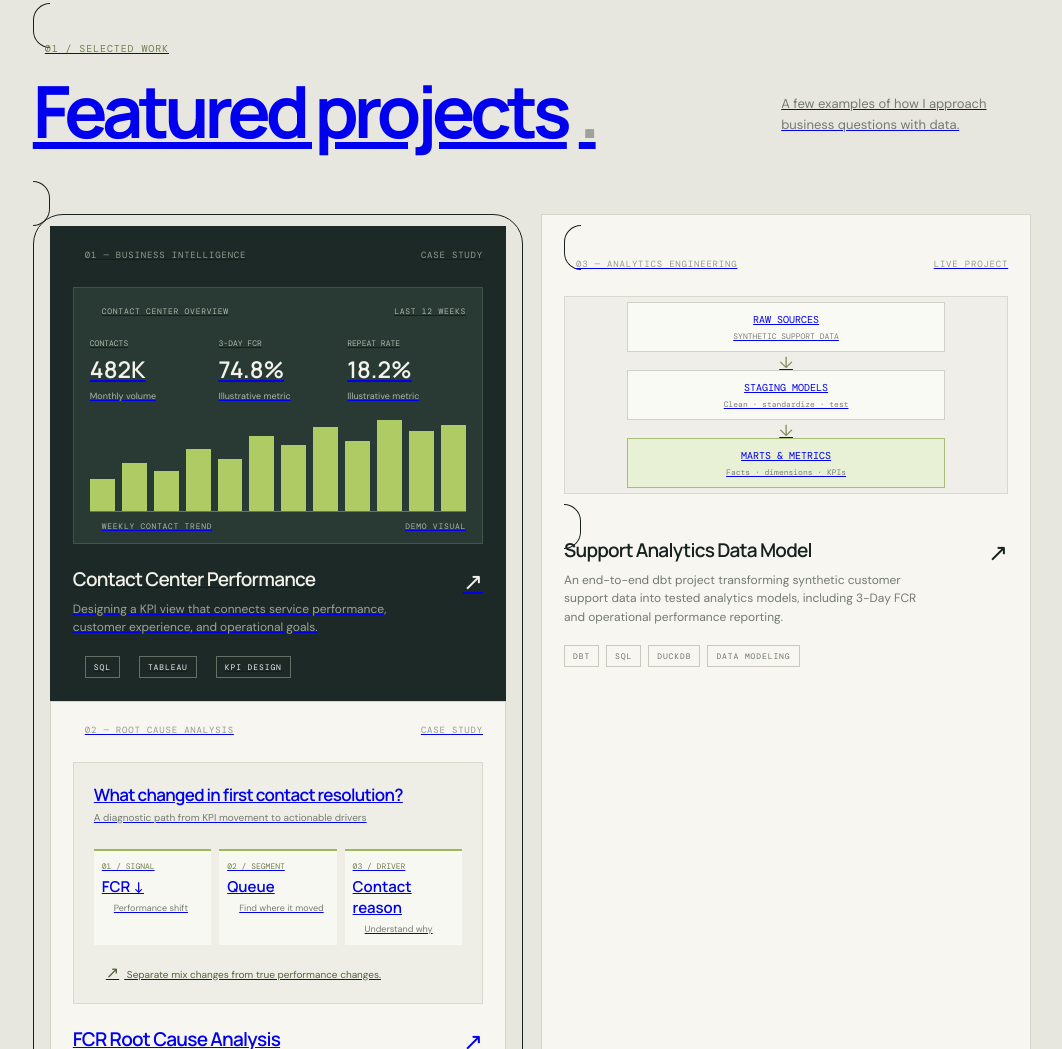
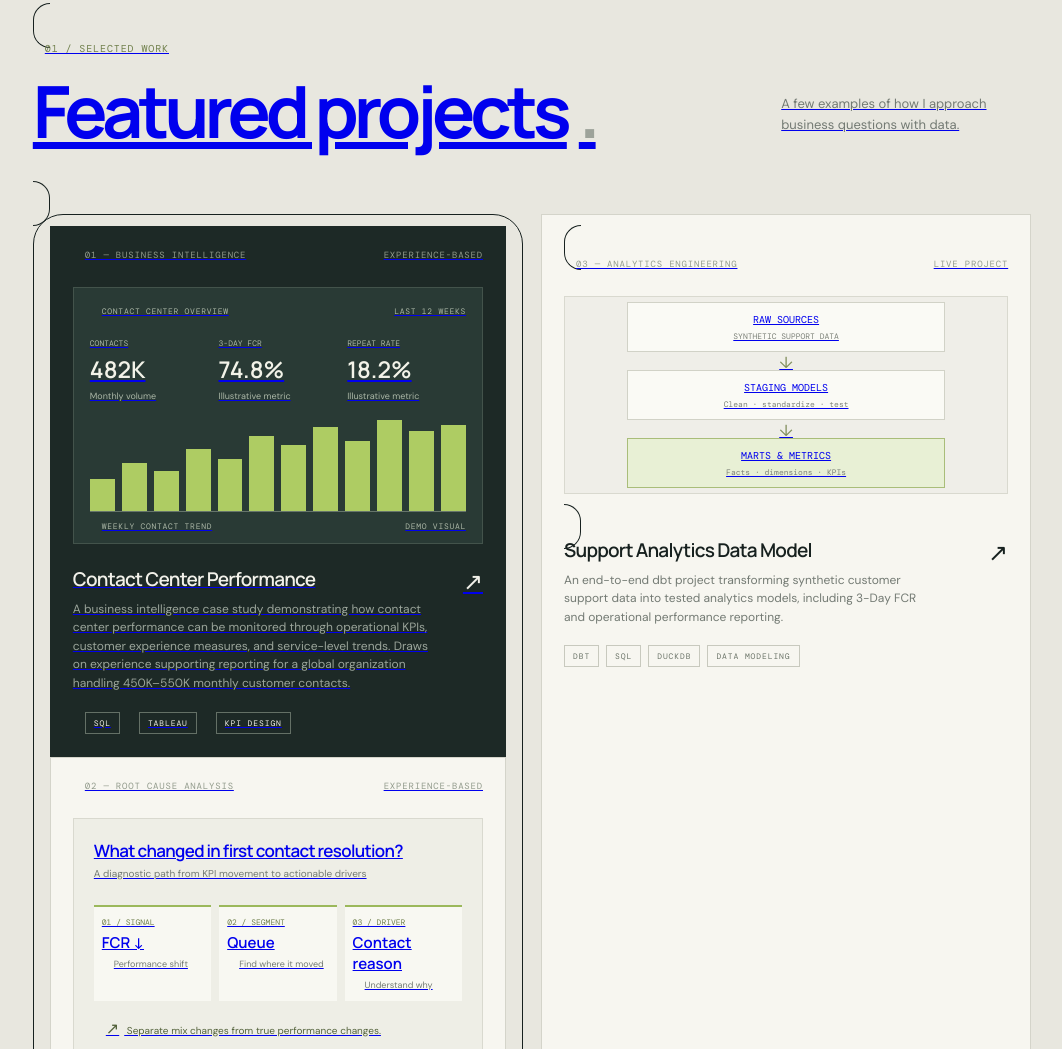
Before and after one commit to marctell/marctell.github.io, a plain HTML site: page index.html in a window 1280 px wide. Shown: the part 930-1979 px from the top of the page, without its empty margins (108-1170 px from the left). Drawn offline with nearby package versions, Linux system fonts and the light colour scheme.

Commit message:
Change project case studies to experience-based
Updated project descriptions to reflect experience-based insights.

```diff
--- a/index.html
+++ b/index.html
@@ -34,19 +34,27 @@
       <div class="section-heading"><div><span class="kicker">01 / SELECTED WORK</span><h2>Featured projects<span class="muted">.</span></h2></div><p>A few examples of how I approach business questions with data.</p></div>
       <div class="project-grid">
         <article class="project-card project-dark">
-          <div class="project-top"><span>01 — BUSINESS INTELLIGENCE</span><span>CASE STUDY</span></div>
+          <div class="project-top"><span>01 — BUSINESS INTELLIGENCE</span><span>EXPERIENCE-BASED</span></div>
           <div class="dashboard-mock">
             <div class="mock-head"><span>CONTACT CENTER OVERVIEW</span><span>LAST 12 WEEKS</span></div>
             <div class="mock-kpis"><div><small>CONTACTS</small><b>482K</b><i>Monthly volume</i></div><div><small>3-DAY FCR</small><b>74.8%</b><i>Illustrative metric</i></div><div><small>REPEAT RATE</small><b>18.2%</b><i>Illustrative metric</i></div></div>
             <div class="chart-bars"><i style="height:35%"></i><i style="height:52%"></i><i style="height:43%"></i><i style="height:68%"></i><i style="height:57%"></i><i style="height:82%"></i><i style="height:72%"></i><i style="height:92%"></i><i style="height:76%"></i><i style="height:100%"></i><i style="height:87%"></i><i style="height:94%"></i></div>
             <div class="mock-foot"><span>WEEKLY CONTACT TREND</span><span>DEMO VISUAL</span></div>
           </div>
-          <div class="project-info"><div><h3>Contact Center Performance</h3><p>Designing a KPI view that connects service performance, customer experience, and operational goals.</p></div><span class="project-arrow">↗</span></div>
+          <div class="project-info"><div><h3>Contact Center Performance</h3>
+            <p>
+  A business intelligence case study demonstrating how contact center
+  performance can be monitored through operational KPIs, customer
+  experience measures, and service-level trends. Draws on experience
+  supporting reporting for a global organization handling 450K–550K
+  monthly customer contacts.
+</p>
+         </div><span class="project-arrow">↗</span></div>
           <div class="tags"><span>SQL</span><span>TABLEAU</span><span>KPI DESIGN</span></div>
         </article>
 
         <article class="project-card project-light">
-          <div class="project-top"><span>02 — ROOT CAUSE ANALYSIS</span><span>CASE STUDY</span></div>
+          <div class="project-top"><span>02 — ROOT CAUSE ANALYSIS</span><span>EXPERIENCE-BASED</span></div>
           <div class="analysis-mock">
             <div class="analysis-title">What changed in first contact resolution?</div>
             <div class="analysis-sub">A diagnostic path from KPI movement to actionable drivers</div>
```
